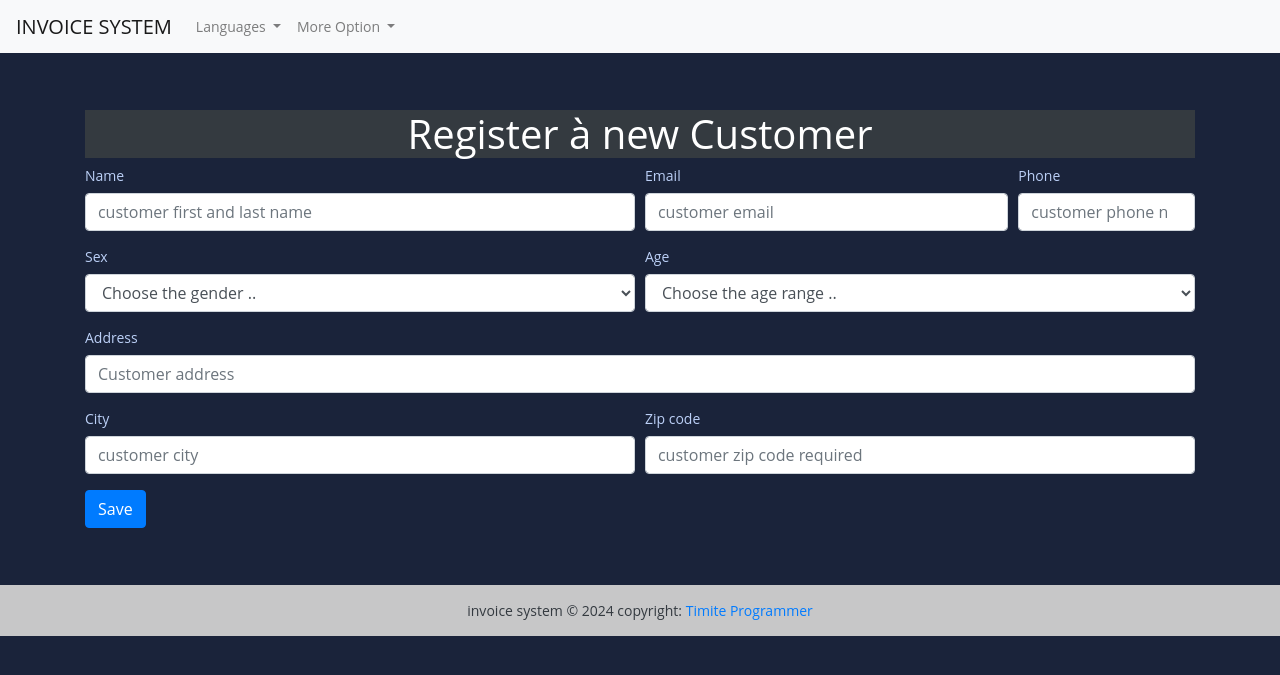
After one commit to Timite05/fact_app, a Django app: template templates/add_customer.html in a window 1280 px wide. The commit adds this page. Shown: the top 675 px of the page. Run offline with Django 4.2, Linux system fonts and the light colour scheme; the template is opened without the code that fills it, so the values that code supplies are empty.

Commit message:
premier commit

```diff
--- a/fact_app/fact_app/models.py
+++ b/fact_app/fact_app/models.py
@@ -11,11 +11,11 @@ class Customer(models.Model):
      name = models.CharField(max_length=132)
      email = models.EmailField()
      phone = models.CharField(max_length=132)
-     adresse = models.CharField(max_length=64)
+     adresse = models.CharField(max_length=64),
      sex = models.CharField(max_length=1, choices=SEX_TYPES)
      age = models.CharField(max_length=12)
      city = models.CharField(max_length=132)
-     zip_code = models.CharField(max_length=16)
+     zip_code = models.CharField(max_length=16, null=True)
      created_date = models.DateTimeField(auto_now_add=True)
      save_by = models.ForeignKey(User, on_delete= models.PROTECT)
 
--- a/fact_app/fact_app/urls.py
+++ b/fact_app/fact_app/urls.py
@@ -20,4 +20,5 @@ from . import views
 
 urlpatterns = [
     path('',views.HomeView.as_view(), name='home'),
+    path('add-customer', views.AddCustomerView.as_view(), name='add-customer')
 ]
--- /dev/null
+++ b/templates/add_customer.html
@@ -0,0 +1,78 @@
+{% extends "base.html"%}
+
+{% block content%}
+
+<br><br>
+<h1 class="text-capitalizer text-center my-10 bg-dark text-white"> Register à new Customer </h1>
+
+<form method="post">
+    {% csrf_token %}
+    <div class="form-row">
+        <div class="form-group col-md-6">
+            <label for="name"> Name </label>
+            <input name="name" required type="text" class="form-control" id="name"
+                placeholder="customer first and last name">
+        </div>
+
+        <div class="form-group col-md-4">
+            <label for="email"> Email </label>
+            <input name="email" required type="email" class="form-control" id="email" placeholder="customer email">
+        </div>
+
+        <div class="form-group col-md-2">
+            <label for="phone"> Phone </label>
+            <input name="phone" required type="number" class="form-control" id="phone"
+                placeholder="customer phone number">
+        </div>
+    </div>
+
+    <div class="form-row">
+        <div class="form-group col-md-6">
+            <label for="sex">Sex</label>
+            <select name="sex" class="form-control" required id="sex">
+                <option> Choose the gender .. </option>
+                <option value="M">Male</option>
+                <option value="F">Feminine</option>
+            </select>
+        </div>
+
+        <div class="form-group col-md-6">
+            <label for="age">Age</label>
+            <select name="age" class="form-control" required id="age">
+                <option> Choose the age range .. </option>
+                <option value="0-15">0-15</option>
+                <option value="0-15">15-25</option>
+            </select>
+        </div>
+
+    </div>
+
+    <div class="form-row">
+        <div class="form-group col-md-12">
+            <label for="addres"> Address </label>
+            <input name="address" type="text" required type="text" class="form-control" id="address"
+                placeholder="Customer address">
+        </div>
+    </div>
+
+    <div class="form-row">
+        <div class="form-group col-md-6">
+            <label for="city"> City </label>
+            <input name="city" type="text" class="form-control" id="city" placeholder="customer city">
+        </div>
+
+        <div class="form-group col-md-6">
+            <label for="zip"> Zip code </label>
+            <input name="zip" required type="text" class="form-control" id="zip"
+                placeholder="customer zip code required">
+        </div>
+    </div>
+
+    <button type="submit" class="btn btn-primary"> Save</button>
+
+</form>
+
+<br><br><br>
+
+
+{% endblock content%}
--- a/templates/base.html
+++ b/templates/base.html
@@ -36,7 +36,7 @@
               More Option
             </a>
             <div class="dropdown-menu">
-              <a class="dropdown-item" href="#">Add Customer</a>
+              <a class="dropdown-item" href="{% url 'add-customer' %}">Add Customer</a>
               <a class="dropdown-item" href="#">Add Admin</a>
               <div class="dropdown-divider"></div>
               <a class="dropdown-item" href="#">Statistiques</a>
@@ -45,6 +45,20 @@
         </div>
       </nav>
 </header>
+
+<div class="container">
+    <div class="wrapper">
+      <br>
+      {% for message in messages %}
+      <div class="alert {{message.tags}} alert-dismissible" role="alert">
+        <button type="button" class="close" data-dismiss="alert" aria-label="Close">
+          <span aria-hidden="true">&times;</span>
+        </button>
+        {{ message|safe }}
+      </div>
+      {% endfor %}
+    </div>
+  </div>
 
 <div class="container">
 
@@ -60,7 +74,7 @@
     <!-- copyright -->
 
     <div class="text-center p-3" style="background-color: rgba(0, 0, 0, 0.2);">
-      invoice system © 2023 copyright:
+      invoice system © 2024 copyright:
       <a href="https://donaldprogrammeur.com"> Timite Programmer</a>
     </div>
 
--- a/templates/index.html
+++ b/templates/index.html
@@ -16,7 +16,7 @@
       <span class="badge text-bg-secondary"></span>
    </a>
 
-   <a href="#" class="btn col-md-4 btn-primary">
+   <a href="{% url 'add-customer'%}" class="btn col-md-4 btn-primary">
        Register a new customer <span class="badge text-bg-secondary"></span>
    </a>
 
```
Also changed, not shown: fact_app/fact_app/views.py (+32 -0 lines), db.sqlite3, fact_app/fact_app/migrations/0001_initial.py, fact_app/fact_app/migrations/0002_alter_customer_zip_code.py (added).
